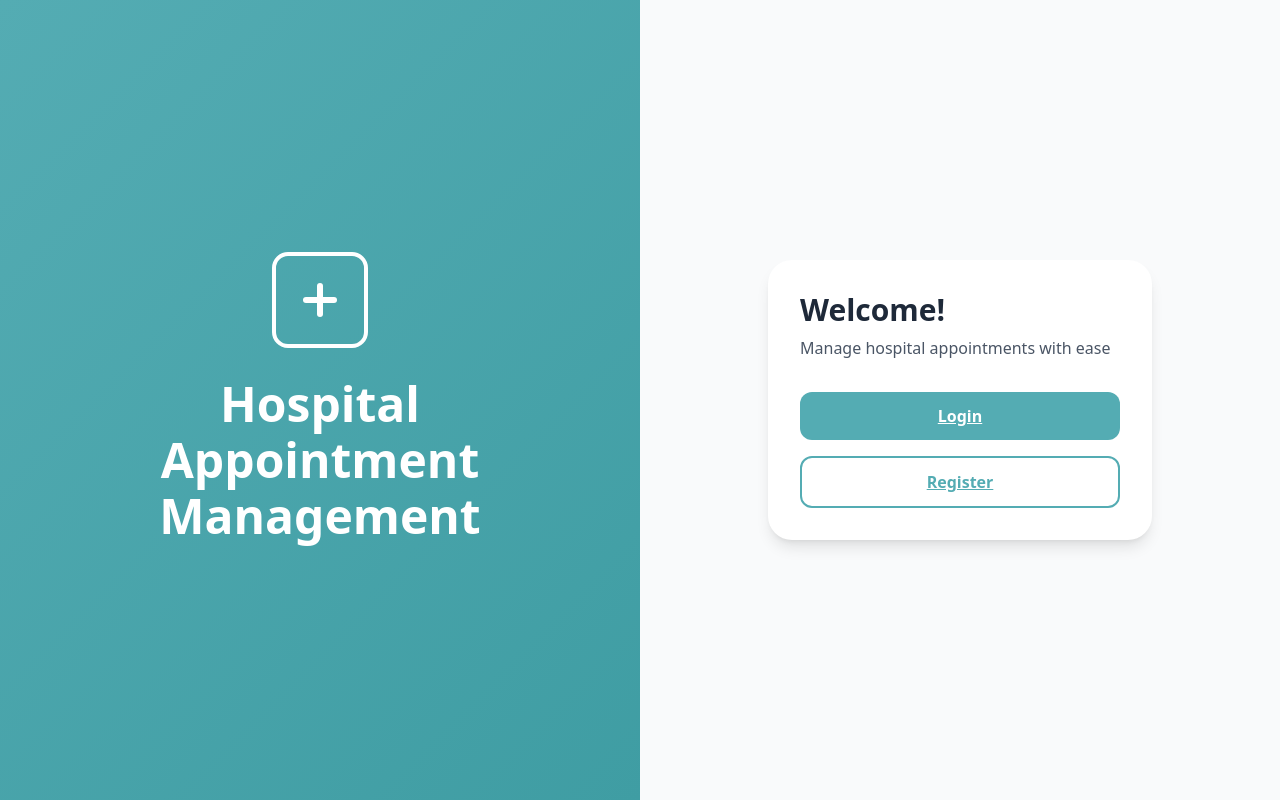
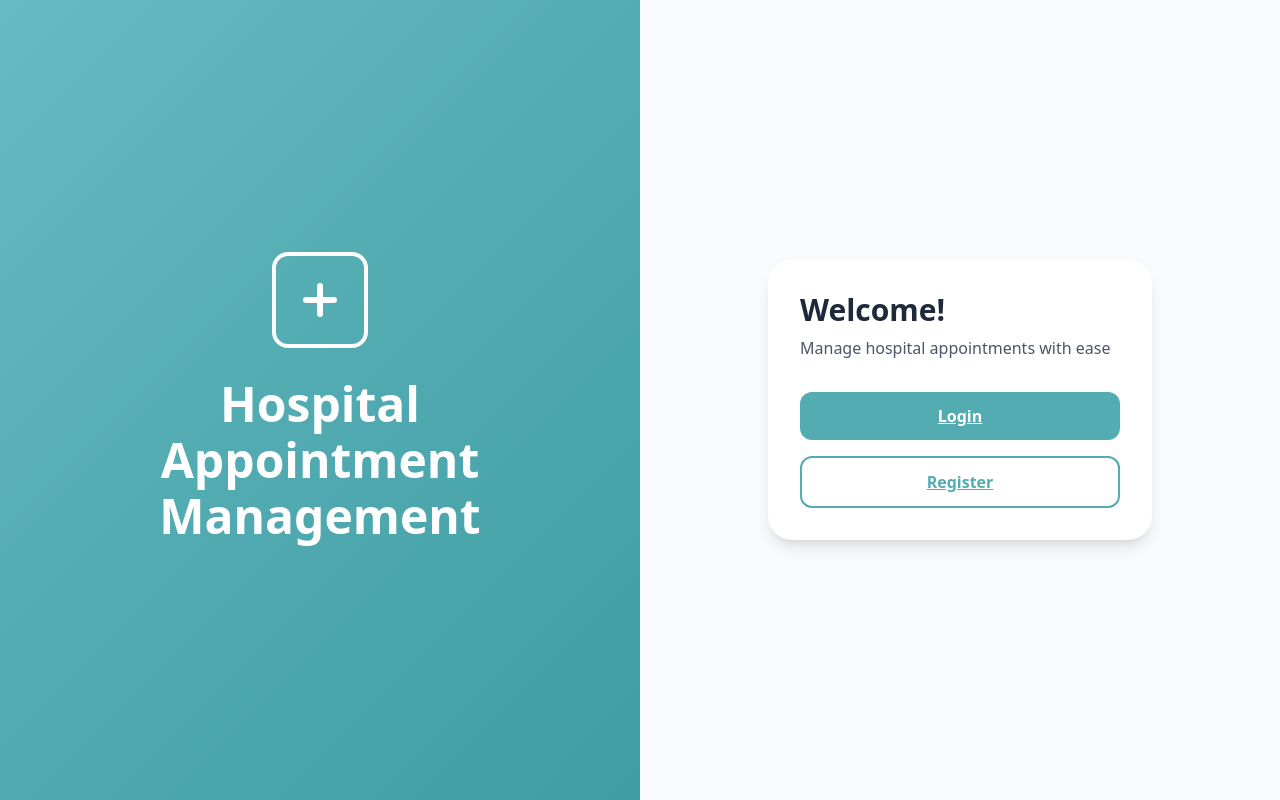
Before and after one commit to aeihrt/hospital-app, a React (Vite) app in the folder hospital-app/: page / in a window 1280 px wide. Built offline with nearby package versions, Linux system fonts and the light colour scheme; no server answers.

Commit message:
style: update background gradients for landing, login, and register pages

```diff
--- a/hospital-app/src/styles/pages/Landing.css
+++ b/hospital-app/src/styles/pages/Landing.css
@@ -5,7 +5,7 @@
     }
 
     .landing-left {
-    background: linear-gradient(135deg, #54ACB3 0%, #3f9da3 100%);
+    background: linear-gradient(135deg, #67bbc2 0%, #54ACB3 45%, #3f9da3 100%);
     @apply w-full md:w-1/2 flex items-center justify-center p-6 md:p-0;
     }
 
--- a/hospital-app/src/styles/pages/Login.css
+++ b/hospital-app/src/styles/pages/Login.css
@@ -11,7 +11,7 @@
 }
 
 .login-left {
-    background: linear-gradient(135deg, #54ACB3 0%, #3f9da3 100%);
+    background: linear-gradient(135deg, #67bbc2 0%, #54ACB3 45%, #3f9da3 100%);
     @apply w-full md:w-1/2 flex items-center justify-center p-6 md:p-0;
 }
 
--- a/hospital-app/src/styles/pages/Register.css
+++ b/hospital-app/src/styles/pages/Register.css
@@ -11,7 +11,7 @@
 }
 
 .register-left {
-    background: linear-gradient(135deg, #54ACB3 0%, #3f9da3 100%);
+    background: linear-gradient(135deg, #67bbc2 0%, #54ACB3 45%, #3f9da3 100%);
     @apply w-full md:w-1/2 flex items-center justify-center p-6 md:p-0;
 }
 
```
